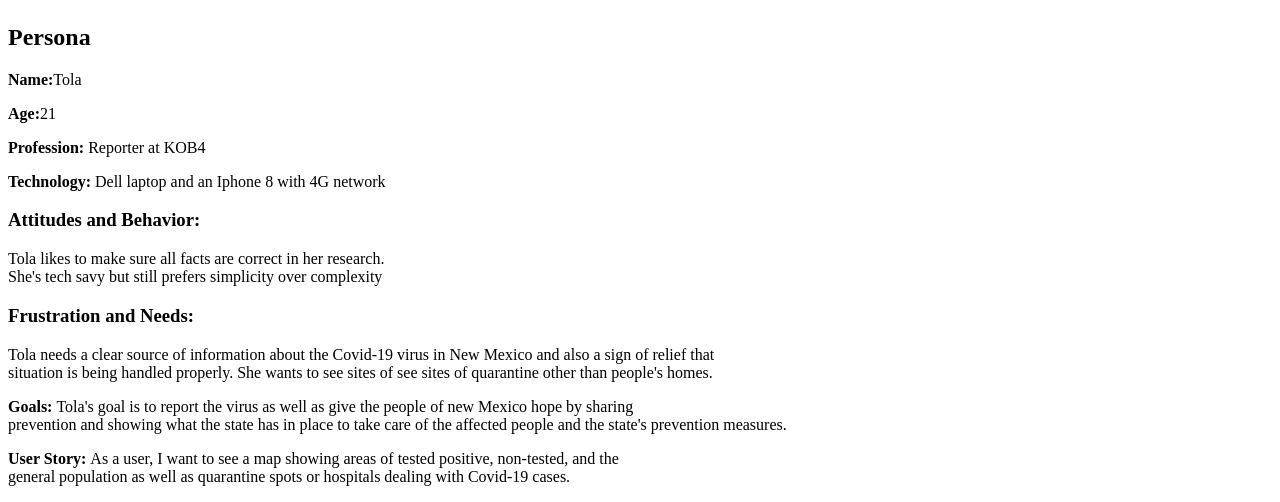
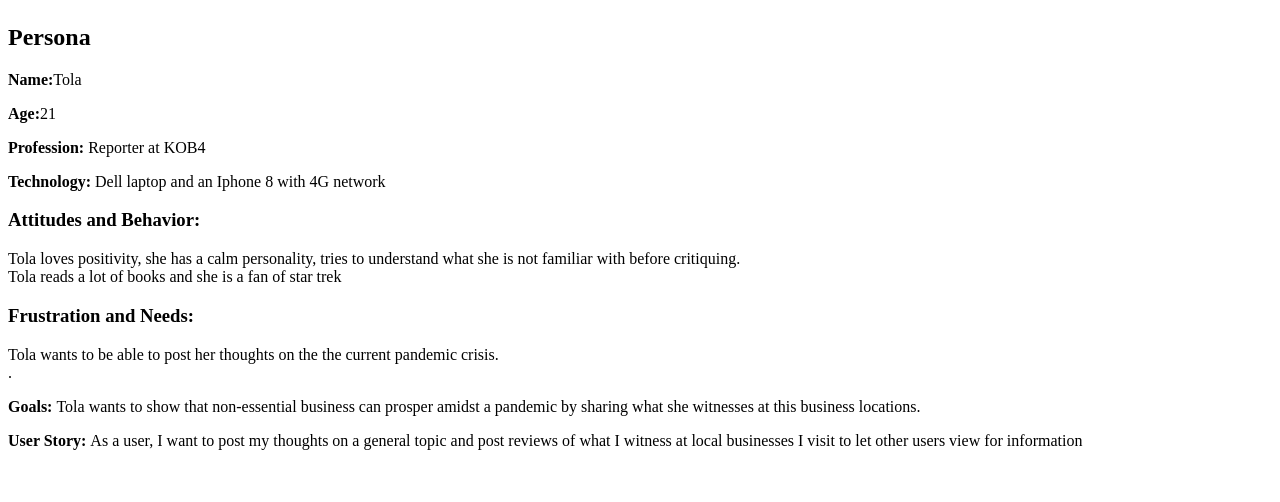
Before and after one commit to RIC-J-Tech/covid-19-data, a PHP site: page /tola.php in a window 1280 px wide. Shown: the part 768-1270 px from the top of the page. After the commit the page ends 1218 px from the top, so only its background shows below. Run offline with PHP 8.4, Linux system fonts and the light colour scheme.

Commit message:
edited the persona user story and goals

```diff
--- a/documentation/conceptual-data.php
+++ b/documentation/conceptual-data.php
@@ -12,6 +12,7 @@
 	<li>userId (primary key)</li>
 	<li>userFirstName</li>
 	<li>userLastName</li>
+	<li></li>
 
 </ul>
 
--- a/documentation/tola.php
+++ b/documentation/tola.php
@@ -13,7 +13,7 @@
  of their area or neighborhood.</p><br>
 <p><strong>Goal:</strong> The primary goal is to give a visual display of reports of the Covid-19 virus in the area</p>
 <br>
-<img src="../images/tola.jpg" alt="Photo of Tola" height="500"          width="650">
+<img src="../images/tola.jpg" alt="Photo of Tola" height="500" width="650">
 <h2>Persona</h2>
 <p><strong>Name:</strong>Tola</p>
 <p><strong>Age:</strong>21</p>
@@ -21,16 +21,17 @@
 <p><strong>Technology:</strong> Dell laptop and an Iphone 8 with 4G network</p>
 
 <h3>Attitudes and Behavior: </h3>
-<p>Tola likes to make sure all facts are correct in her research.<br>
- She's tech savy but still prefers simplicity over complexity</p>
+<p>Tola loves positivity, she has a calm personality, tries to understand what
+she is not familiar with before critiquing.<br> Tola reads a lot of books and she is a fan of star trek</p>
 
 <h3>Frustration and Needs: </h3>
-<p>Tola needs a clear source of information about the Covid-19 virus in New Mexico and also a sign of relief that <br>
- situation is being handled properly. She wants to see sites of see sites of quarantine other than people's homes.</p>
-<p><strong>Goals: </strong>Tola's goal is to report the virus as well as give the people of new Mexico hope by sharing<br>
- prevention and showing what the state has in place to take care of the affected people and the state's prevention measures.</p>
-<p><strong>User Story: </strong>As a user, I want to see a map showing areas of tested positive, non-tested, and the <br>
-	general population as well as quarantine spots or hospitals dealing with Covid-19 cases.</p>
+<p>Tola wants to be able to post her thoughts on the the current pandemic crisis. <br>
+.</p>
+
+<p><strong>Goals: </strong>Tola wants to show that non-essential business can prosper amidst a pandemic by sharing what she witnesses
+ at this business locations.</p>
+<p><strong>User Story: </strong>As a user, I want to post my thoughts on a general topic and post reviews of what I witness
+at local businesses I visit to let other users view for information</p>
 
 </body>
 </html>
```
Also changed, not shown: documentation/use-case-interaction-flow.php (+6 -11 lines).
